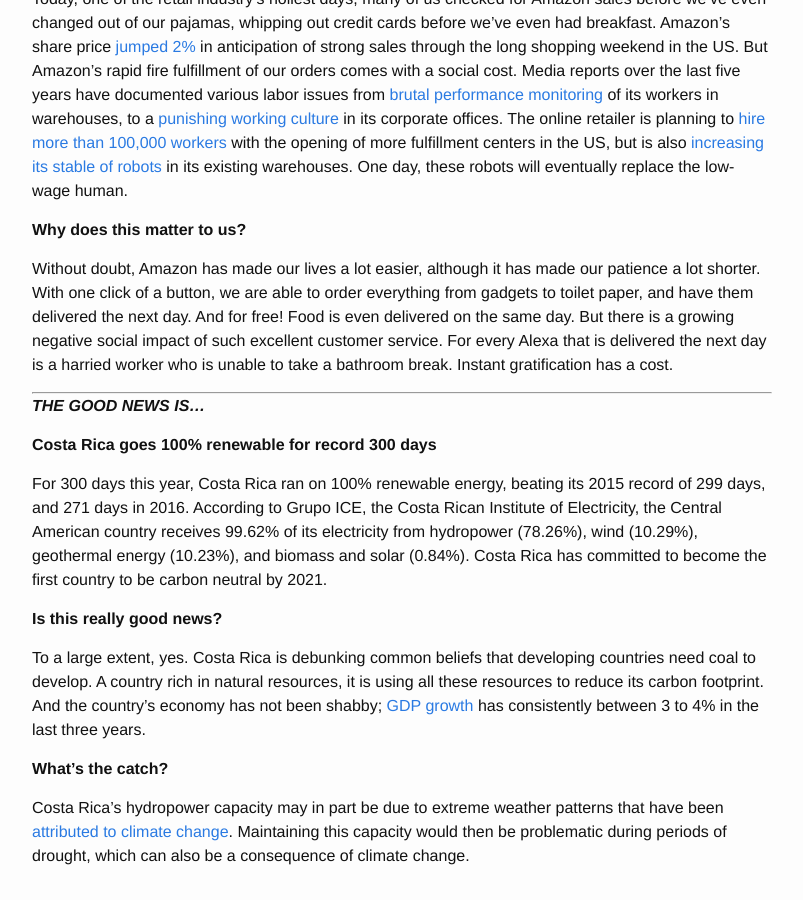
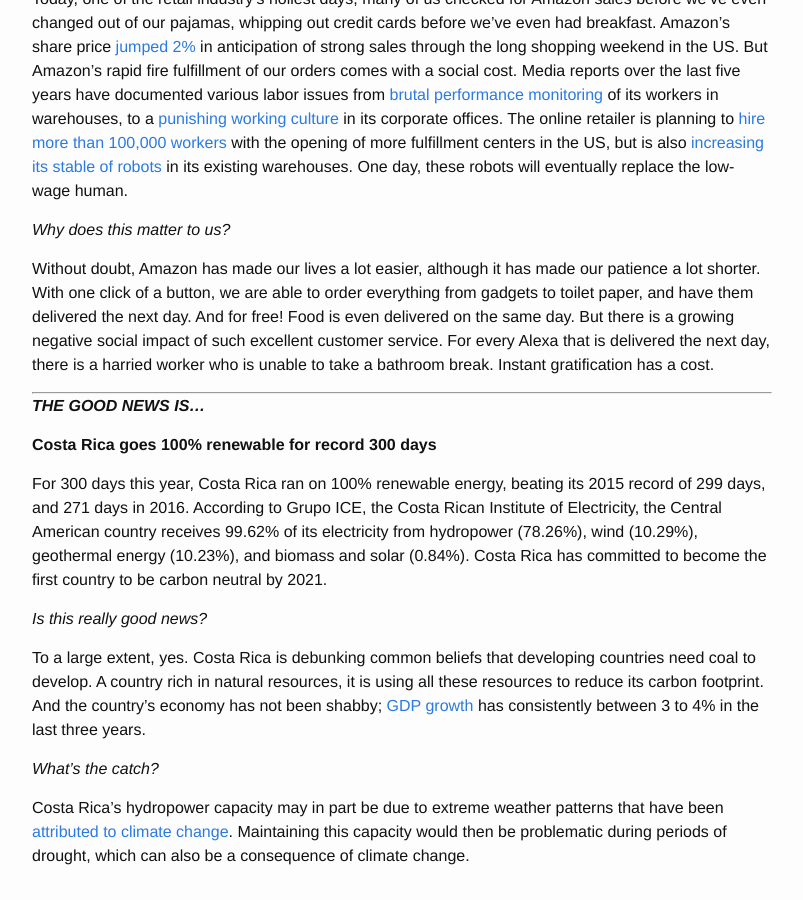
Before and after one commit to Sparkleleuk/Sustainability_Matters, a Jekyll site: the page built from _posts/2017-11-24-lowwages.markdown, in a window 1280 px wide and 900 px high, scrolled down 515 px. Shown: the whole window, without its empty margins (238-1041 px from the left). Built offline with Jekyll 4.4.1, drawn with Linux system fonts in a browser that asks for light colours.

Commit message:
post format fixes

```diff
--- a/_posts/2017-11-13-emissions.markdown
+++ b/_posts/2017-11-13-emissions.markdown
@@ -29,4 +29,6 @@ An Africa-American employee of Tesla, the electric car maker, has accused the co
 
 Who doesn't want to work for Tesla? Tesla is one of the sexiest companies to work for because of its ground-breaking work on electric cars. But employee issues tarnish the company's reputation and begs the question, is Tesla really sustainable? Earlier this year, another Tesla factory worker also filed a lawsuit alleging racial discrimination, while a female employee sued for harassment in 2016. Also last year, the company was accused of using labor from other states for its Reno, Nevada site, prompting [employees to walk out](https://www.bloomberg.com/news/articles/2016-02-29/about-100-workers-walk-out-at-tesla-battery-plant-building-site) of their jobs in protest.
 
-Relative to the company's size, these complaints will not impact the company as much. But if accusations become more pervasive, they may end up compromising Tesla's ability to retain and attract talent, which is important for the company to continue to innovate and produce high quality cars.
+*Our take*
+
+Relative to the company's size, these complaints will not impact the company as much. But if accusations become more pervasive, they may end up compromising Tesla's long-term ability to retain and attract talent, which is important for the company to continue to innovate and produce high quality cars.
--- a/_posts/2017-11-24-lowwages.markdown
+++ b/_posts/2017-11-24-lowwages.markdown
@@ -8,13 +8,13 @@ categories: [Labor, Climate]
 
 An estimated 2,500 Amazon workers in Germany and several more in Italy [walked out of their jobs](https://techcrunch.com/2017/11/24/amazon-german-italian-workers-protest-on-black-friday-dubbed-strike-friday/) on November 24 to demand for better wages and working conditions in the Amazon fulfillment centers. Protestors came from facilities in Bad Hersfeld, Leipzig, Rheinberg, Werne, Graben and Koblenz, in Germany, and a warehouse in Piacenza in northern Italy. Amazon is accused of endangering the health and well-being of thousands of employees because of its fast-paced fulfillment of customer orders through "Amazon prime". Amazon responded that if offers competitive salaries and "very attractive" benefits to employees.
 
-**Why does this matter?**
+*Why does this matter?*
 
 Today, one of the retail industry's holiest days, many of us checked for Amazon sales before we've even changed out of our pajamas, whipping out credit cards before we've even had breakfast. Amazon's share price [jumped 2%](https://www.bloomberg.com/news/articles/2017-11-24/jeff-bezos-fortune-hits-100-billion-on-black-friday-stock-surge?cmpid=socialflow-twitter-business&utm_content=business&utm_campaign=socialflow-organic&utm_source=twitter&utm_medium=social) in anticipation of strong sales through the long shopping weekend in the US. But Amazon's rapid fire fulfillment of our orders comes with a social cost. Media reports over the last five years have documented various labor issues from [brutal performance monitoring](http://highline.huffingtonpost.com/articles/en/life-and-death-amazon-temp/) of its workers in warehouses, to a [punishing working culture](https://www.nytimes.com/2015/08/16/technology/inside-amazon-wrestling-big-ideas-in-a-bruising-workplace.html?action=click&contentCollection=DealBook&module=RelatedCoverage&region=EndOfArticle&pgtype=article) in its corporate offices. The online retailer is planning to [hire more than 100,000 workers](https://www.amazon.com/p/feature/onsg5ynd2pet3t3) with the opening of more fulfillment centers in the US, but is also [increasing its stable of robots](https://www.seattletimes.com/business/amazon/amazons-robot-army-grows/) in its existing warehouses. One day, these robots will eventually replace the low-wage human.
 
-**Why does this matter to us?**
+*Why does this matter to us?*
 
-Without doubt, Amazon has made our lives a lot easier, although it has made our patience a lot shorter. With one click of a button, we are able to order everything from gadgets to toilet paper, and have them delivered the next day. And for free! Food is even delivered on the same day. But there is a growing negative social impact of such excellent customer service. For every Alexa that is delivered the next day is a harried worker who is unable to take a bathroom break. Instant gratification has a cost.
+Without doubt, Amazon has made our lives a lot easier, although it has made our patience a lot shorter. With one click of a button, we are able to order everything from gadgets to toilet paper, and have them delivered the next day. And for free! Food is even delivered on the same day. But there is a growing negative social impact of such excellent customer service. For every Alexa that is delivered the next day, there is a harried worker who is unable to take a bathroom break. Instant gratification has a cost.
 
 * * *
 
@@ -24,10 +24,10 @@ Without doubt, Amazon has made our lives a lot easier, although it has made our
 
 For 300 days this year, Costa Rica ran on 100% renewable energy, beating its 2015 record of 299 days, and 271 days in 2016. According to Grupo ICE, the Costa Rican Institute of Electricity, the Central American country receives 99.62% of its electricity from hydropower (78.26%), wind (10.29%), geothermal energy (10.23%), and biomass and solar (0.84%). Costa Rica has committed to become the first country to be carbon neutral by 2021.
 
-**Is this really good news?**
+*Is this really good news?*
 
 To a large extent, yes. Costa Rica is debunking common beliefs that developing countries need coal to develop. A country rich in natural resources, it is using all these resources to reduce its carbon footprint. And the country's economy has not been shabby; [GDP growth](http://www.oecd.org/eco/outlook/economic-forecast-summary-costa-rica-oecd-economic-outlook-june-2017.pdf) has consistently between 3 to 4% in the last three years.
 
-**What's the catch?**
+*What's the catch?*
 
 Costa Rica's hydropower capacity may in part be due to extreme weather patterns that have been [attributed to climate change](https://www.theguardian.com/commentisfree/2015/mar/30/truth-behind-costa-rica-renewable-energy-reservoirs-climate-change). Maintaining this capacity would then be problematic during periods of drought, which can also be a consequence of climate change.
```
